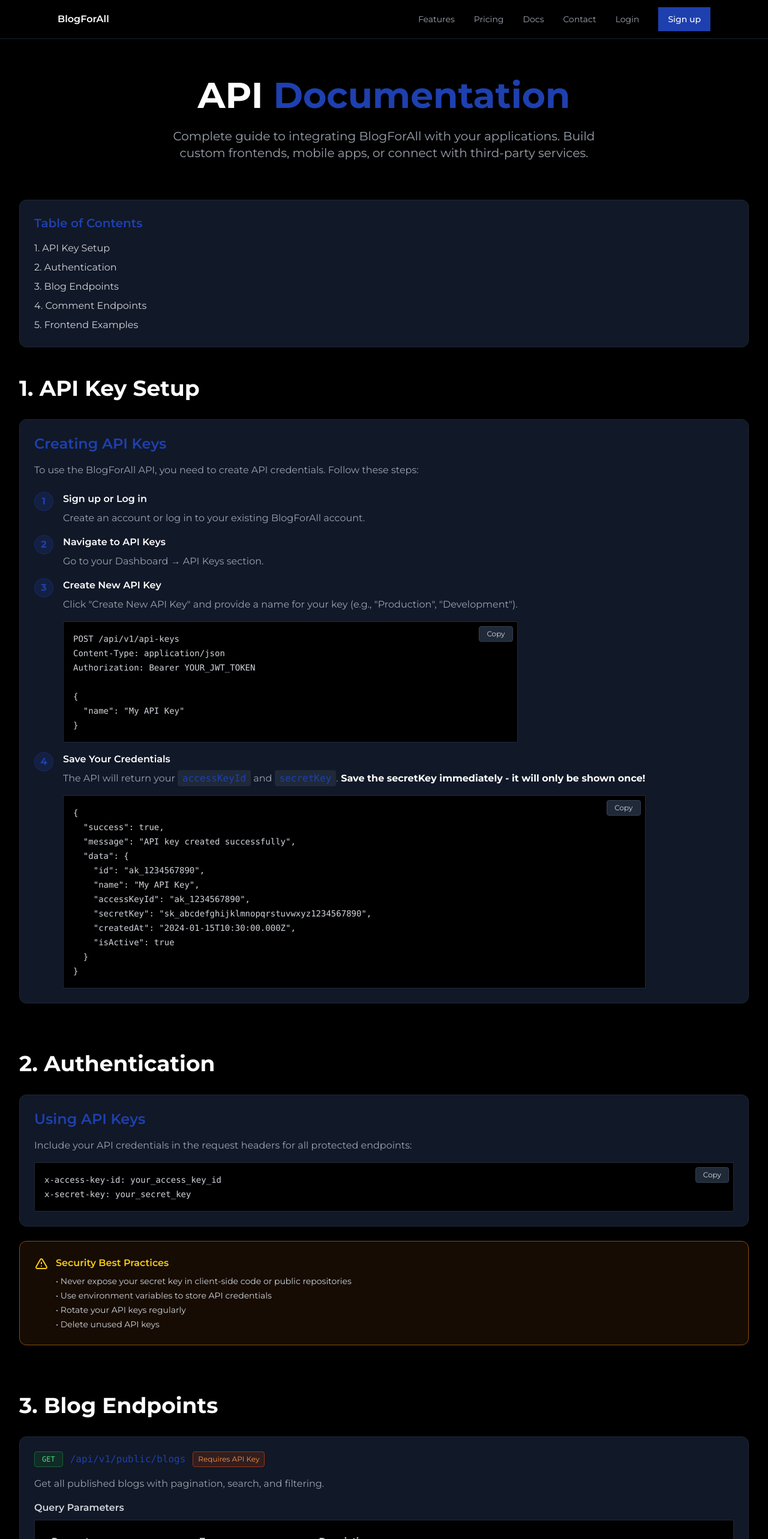
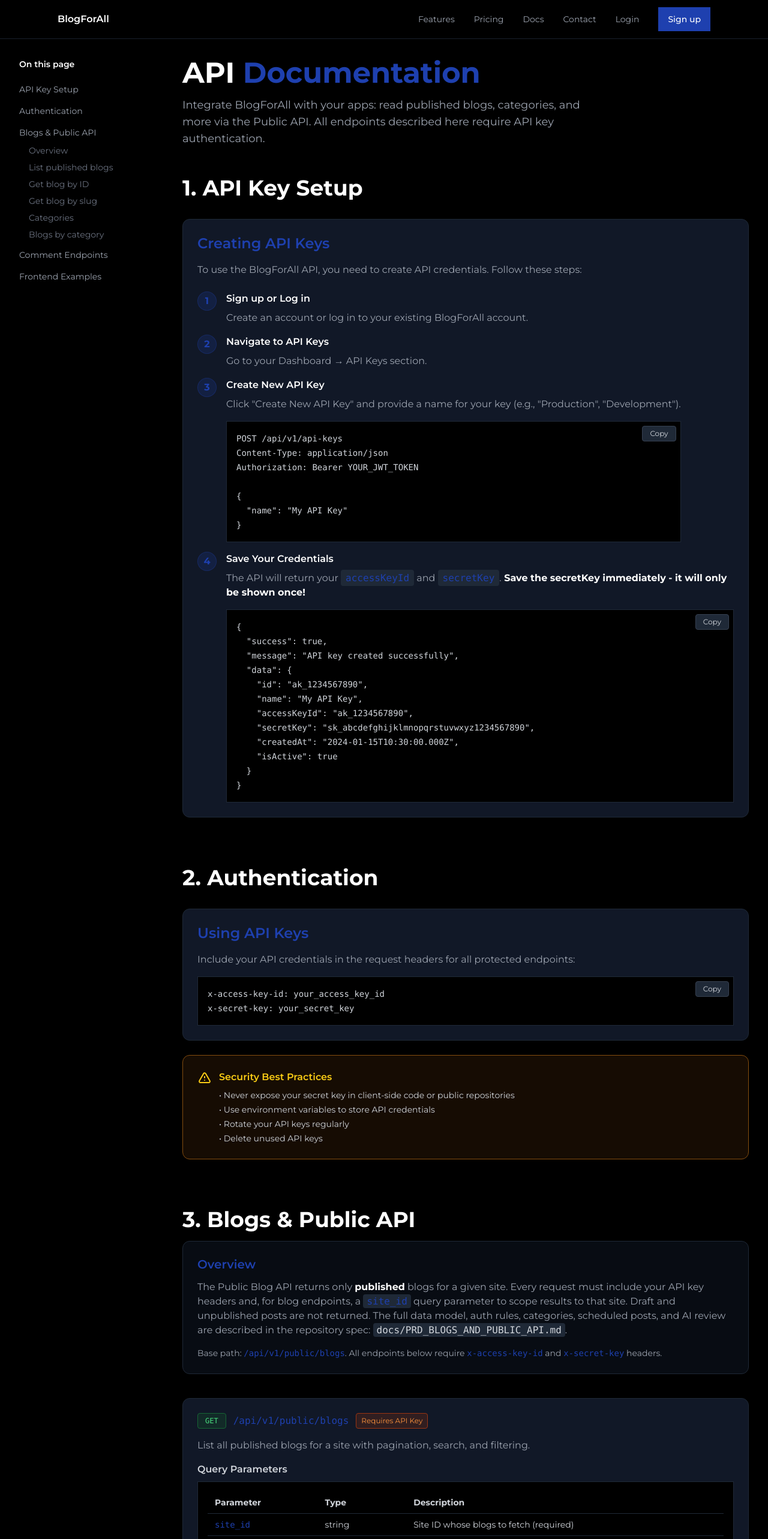
Before and after one commit to maceteligolden/blogforall, a Next.js app in the folder frontend/: page /docs in a window 1280 px wide. Shown: the top 2566 px of the page at 60% size. Built offline with nearby package versions, Linux system fonts and the light colour scheme.

Commit message:
update:remove port env

```diff
--- a/frontend/app/docs/page.tsx
+++ b/frontend/app/docs/page.tsx
@@ -70,32 +70,63 @@ export default function DocsPage() {
     );
   };
 
+  const navItems = [
+    { href: "#api-keys", label: "API Key Setup" },
+    { href: "#authentication", label: "Authentication" },
+    {
+      href: "#blogs",
+      label: "Blogs & Public API",
+      children: [
+        { href: "#blogs-overview", label: "Overview" },
+        { href: "#blogs-list", label: "List published blogs" },
+        { href: "#blogs-by-id", label: "Get blog by ID" },
+        { href: "#blogs-by-slug", label: "Get blog by slug" },
+        { href: "#blogs-categories", label: "Categories" },
+        { href: "#blogs-by-category", label: "Blogs by category" },
+      ],
+    },
+    { href: "#comments", label: "Comment Endpoints" },
+    { href: "#frontend-examples", label: "Frontend Examples" },
+  ];
+
   return (
     <div className="min-h-screen bg-black text-white">
       <LandingHeader />
 
-      <div className="max-w-7xl mx-auto px-6 lg:px-8 py-16">
-        {/* Hero Section */}
-        <div className="text-center mb-16">
-          <h1 className="text-5xl md:text-6xl font-bold mb-6">
+      <div className="flex max-w-7xl mx-auto px-6 lg:px-8 py-8 gap-12">
+        {/* Sidebar */}
+        <aside className="hidden lg:block w-56 flex-shrink-0">
+          <nav className="sticky top-24 space-y-1 text-sm">
+            <div className="font-semibold text-white mb-4">On this page</div>
+            {navItems.map((item) => (
+              <div key={item.href}>
+                <a href={item.href} className="block py-1.5 text-gray-400 hover:text-primary transition-colors">
+                  {item.label}
+                </a>
+                {item.children?.map((child) => (
+                  <a
+                    key={child.href}
+                    href={child.href}
+                    className="block py-1 pl-4 text-gray-500 hover:text-primary transition-colors"
+                  >
+                    {child.label}
+                  </a>
+                ))}
+              </div>
+            ))}
+          </nav>
+        </aside>
+
+        {/* Main content */}
+        <main className="flex-1 min-w-0">
+          {/* Hero */}
+          <div className="mb-12">
+            <h1 className="text-4xl md:text-5xl font-bold mb-4">
               API <span className="text-primary">Documentation</span>
             </h1>
-          <p className="text-xl text-gray-400 max-w-3xl mx-auto">
-            Complete guide to integrating BlogForAll with your applications. Build custom frontends,
-            mobile apps, or connect with third-party services.
+            <p className="text-lg text-gray-400 max-w-2xl">
+              Integrate BlogForAll with your apps: read published blogs, categories, and more via the Public API. All endpoints described here require API key authentication.
             </p>
-        </div>
-
-        {/* Table of Contents */}
-        <div className="bg-gray-900 rounded-xl border border-gray-800 p-6 mb-12">
-          <h2 className="text-xl font-semibold mb-4 text-primary">Table of Contents</h2>
-          <ul className="space-y-2 text-gray-300">
-            <li><a href="#api-keys" className="hover:text-primary transition-colors">1. API Key Setup</a></li>
-            <li><a href="#authentication" className="hover:text-primary transition-colors">2. Authentication</a></li>
-            <li><a href="#blogs" className="hover:text-primary transition-colors">3. Blog Endpoints</a></li>
-            <li><a href="#comments" className="hover:text-primary transition-colors">4. Comment Endpoints</a></li>
-            <li><a href="#frontend-examples" className="hover:text-primary transition-colors">5. Frontend Examples</a></li>
-          </ul>
           </div>
 
         {/* API Key Setup */}
@@ -216,16 +247,27 @@ x-secret-key: your_secret_key`}
           </div>
         </section>
 
-        {/* Blog Endpoints */}
+        {/* Blogs & Public API */}
         <section id="blogs" className="mb-20">
-          <h2 className="text-4xl font-bold mb-8">3. Blog Endpoints</h2>
+          <h2 className="text-4xl font-bold mb-4">3. Blogs & Public API</h2>
+
+          <div id="blogs-overview" className="bg-gray-900/50 rounded-xl border border-gray-800 p-6 mb-10">
+            <h3 className="text-xl font-semibold mb-3 text-primary">Overview</h3>
+            <p className="text-gray-400 mb-4">
+              The Public Blog API returns only <strong className="text-white">published</strong> blogs for a given site. Every request must include your API key headers and, for blog endpoints, a <code className="bg-gray-800 px-1.5 py-0.5 rounded text-primary">site_id</code> query parameter to scope results to that site. Draft and unpublished posts are not returned. The full data model, auth rules, categories, scheduled posts, and AI review are described in the repository spec: <code className="bg-gray-800 px-1.5 py-0.5 rounded text-gray-300">docs/PRD_BLOGS_AND_PUBLIC_API.md</code>.
+            </p>
+            <p className="text-gray-400 text-sm">
+              Base path: <code className="text-primary">/api/v1/public/blogs</code>. All endpoints below require <code className="text-primary">x-access-key-id</code> and <code className="text-primary">x-secret-key</code> headers.
+            </p>
+          </div>
 
           <div className="space-y-6">
-            {/* Get All Blogs */}
+            {/* List published blogs */}
+            <div id="blogs-list">
               <EndpointCard
                 method="GET"
                 path="/api/v1/public/blogs"
-              description="Get all published blogs with pagination, search, and filtering."
+                description="List all published blogs for a site with pagination, search, and filtering."
                 requiresAuth={true}
               >
                 <div className="space-y-4">
@@ -241,6 +283,11 @@ x-secret-key: your_secret_key`}
                           </tr>
                         </thead>
                         <tbody>
+                          <tr className="border-b border-gray-800">
+                            <td className="py-2 px-3"><code className="text-primary">site_id</code></td>
+                            <td className="py-2 px-3">string</td>
+                            <td className="py-2 px-3">Site ID whose blogs to fetch (required)</td>
+                          </tr>
                           <tr className="border-b border-gray-800">
                             <td className="py-2 px-3"><code className="text-primary">page</code></td>
                             <td className="py-2 px-3">number</td>
@@ -266,7 +313,7 @@ x-secret-key: your_secret_key`}
                     </div>
                   </div>
                   <CodeBlock
-                  code={`curl -X GET "https://api.blogforall.com/api/v1/public/blogs?page=1&limit=20&search=javascript" \\
+                    code={`curl -X GET "https://api.blogforall.com/api/v1/public/blogs?site_id=YOUR_SITE_ID&page=1&limit=20&search=javascript" \\
   -H "x-access-key-id: your_access_key_id" \\
   -H "x-secret-key: your_secret_key"`}
                     id="get-all-blogs"
@@ -310,42 +357,48 @@ x-secret-key: your_secret_key`}
                 </div>
               </div>
             </EndpointCard>
+            </div>
 
-            {/* Get Blog by ID */}
+            {/* Get blog by ID */}
+            <div id="blogs-by-id">
               <EndpointCard
                 method="GET"
                 path="/api/v1/public/blogs/:id"
-              description="Get a single published blog by its ID."
+                description="Get a single published blog by ID. Requires site_id query parameter."
                 requiresAuth={true}
               >
                 <CodeBlock
-                code={`curl -X GET "https://api.blogforall.com/api/v1/public/blogs/blog_id_123" \\
+                  code={`curl -X GET "https://api.blogforall.com/api/v1/public/blogs/blog_id_123?site_id=YOUR_SITE_ID" \\
   -H "x-access-key-id: your_access_key_id" \\
   -H "x-secret-key: your_secret_key"`}
                   id="get-blog-by-id"
                 />
               </EndpointCard>
+            </div>
 
-            {/* Get Blog by Slug */}
+            {/* Get blog by slug */}
+            <div id="blogs-by-slug">
               <EndpointCard
                 method="GET"
                 path="/api/v1/public/blogs/slug/:slug"
-              description="Get a single published blog by its URL-friendly slug."
+                description="Get a single published blog by its URL-friendly slug. Requires site_id query parameter."
                 requiresAuth={true}
               >
                 <CodeBlock
-                code={`curl -X GET "https://api.blogforall.com/api/v1/public/blogs/slug/getting-started-with-javascript" \\
+                  code={`curl -X GET "https://api.blogforall.com/api/v1/public/blogs/slug/getting-started-with-javascript?site_id=YOUR_SITE_ID" \\
   -H "x-access-key-id: your_access_key_id" \\
   -H "x-secret-key: your_secret_key"`}
                   id="get-blog-by-slug"
                 />
               </EndpointCard>
+            </div>
 
-            {/* Get Categories */}
+            {/* Categories */}
+            <div id="blogs-categories">
               <EndpointCard
                 method="GET"
                 path="/api/v1/public/blogs/categories"
-              description="Get all categories available for your blogs."
+                description="Get all blog categories. Optional: tree=true, include_inactive=true."
                 requiresAuth={true}
               >
                 <CodeBlock
@@ -355,24 +408,27 @@ x-secret-key: your_secret_key`}
                   id="get-categories"
                 />
               </EndpointCard>
+            </div>
 
-            {/* Get Blogs by Category */}
+            {/* Blogs by category */}
+            <div id="blogs-by-category">
               <EndpointCard
                 method="GET"
                 path="/api/v1/public/blogs/categories/:categoryId"
-              description="Get all published blogs in a specific category."
+                description="Get published blogs in a specific category. Requires site_id; supports page, limit, search."
                 requiresAuth={true}
               >
                 <div className="space-y-4">
                   <CodeBlock
-                  code={`curl -X GET "https://api.blogforall.com/api/v1/public/blogs/categories/category_id_123?page=1&limit=10" \\
+                    code={`curl -X GET "https://api.blogforall.com/api/v1/public/blogs/categories/category_id_123?site_id=YOUR_SITE_ID&page=1&limit=10" \\
   -H "x-access-key-id: your_access_key_id" \\
   -H "x-secret-key: your_secret_key"`}
                     id="get-blogs-by-category"
                   />
-                <p className="text-sm text-gray-500">Supports the same query parameters as Get All Blogs (page, limit, search).</p>
+                  <p className="text-sm text-gray-500">Query params: site_id (required), page, limit, search.</p>
                 </div>
               </EndpointCard>
+            </div>
 
             {/* Like Blog */}
             <EndpointCard
@@ -1029,6 +1085,7 @@ function BlogList() {
             </Button>
           </Link>
         </div>
+        </main>
       </div>
 
       <LandingFooter />
```
Also changed, not shown: 3 other files (tests, documents, lock files or other folders). Lines whose indentation alone changed are shown as unchanged.
